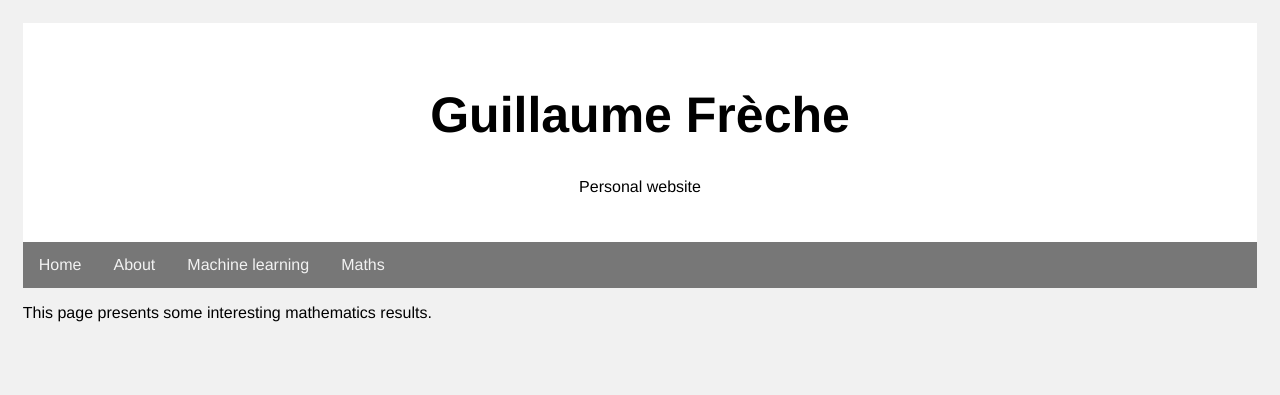
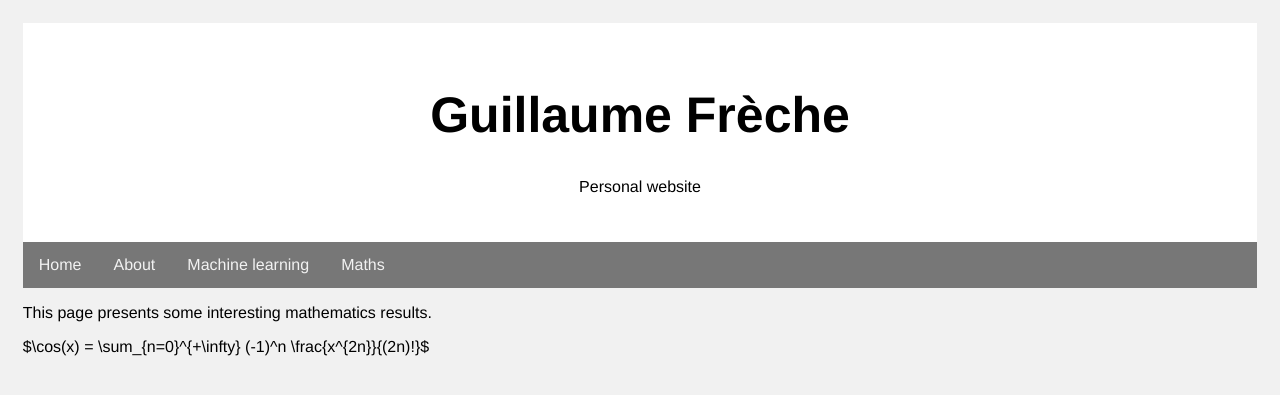
Before and after one commit to grfreche/grfreche.github.io, a Jekyll site: the page built from maths.md, in a window 1280 px wide. Shown: the top 395 px of the page. Built offline with Jekyll 4.4.1, drawn with Linux system fonts in a browser that asks for light colours.

Commit message:
Update maths.md

```diff
--- a/maths.md
+++ b/maths.md
@@ -5,3 +5,5 @@ permalink: /maths/
 ---
 
 This page presents some interesting mathematics results.
+
+$\cos(x) = \sum_{n=0}^{+\infty} (-1)^n \frac{x^{2n}}{(2n)!}$
```
